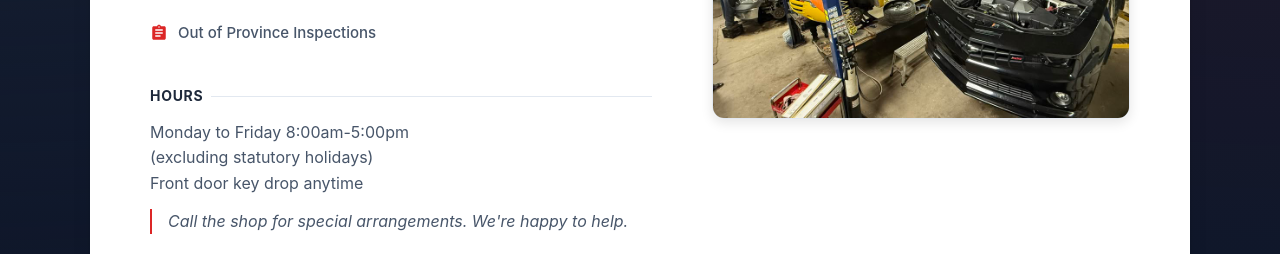
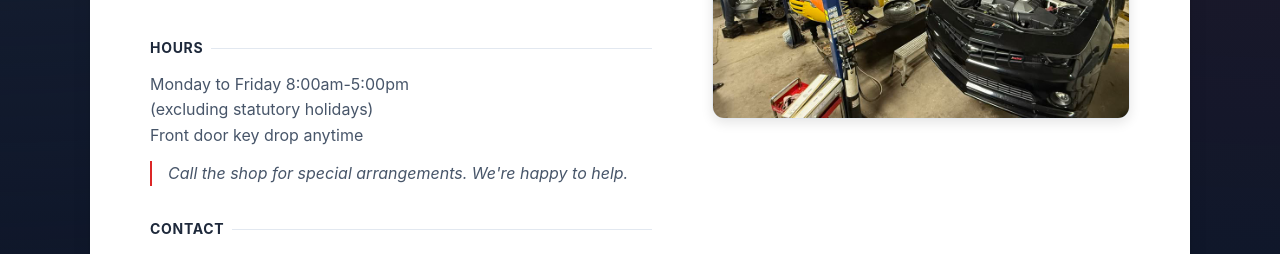
Before and after one commit to PmE8HW0KRfqa/GeoffAutoWeb, a plain HTML site: page index.html in a window 1280 px wide. Shown: the part 301-555 px from the top of the page. Drawn offline with Linux system fonts and the light colour scheme.

Commit message:
remove redundent text

```diff
--- a/index.html
+++ b/index.html
@@ -331,13 +331,6 @@
 					</svg>
 					AMVIC Certified
 				</div>
-				<div class="highlight-item">
-					<svg xmlns="http://www.w3.org/2000/svg" width="18" height="18" viewBox="0 0 24 24">
-						<path
-									d="M19 3h-4.18C14.4 1.84 13.3 1 12 1c-1.3 0-2.4.84-2.82 2H5c-1.1 0-2 .9-2 2v14c0 1.1.9 2 2 2h14c1.1 0 2-.9 2-2V5c0-1.1-.9-2-2-2zm-7 0c.55 0 1 .45 1 1s-.45 1-1 1-1-.45-1-1 .45-1 1-1zm2 14H7v-2h7v2zm3-4H7v-2h10v2zm0-4H7V7h10v2z" />
-					</svg>
-					Out of Province Inspections
-				</div>
 			</div>
 
 			<section class="info-section">
```
